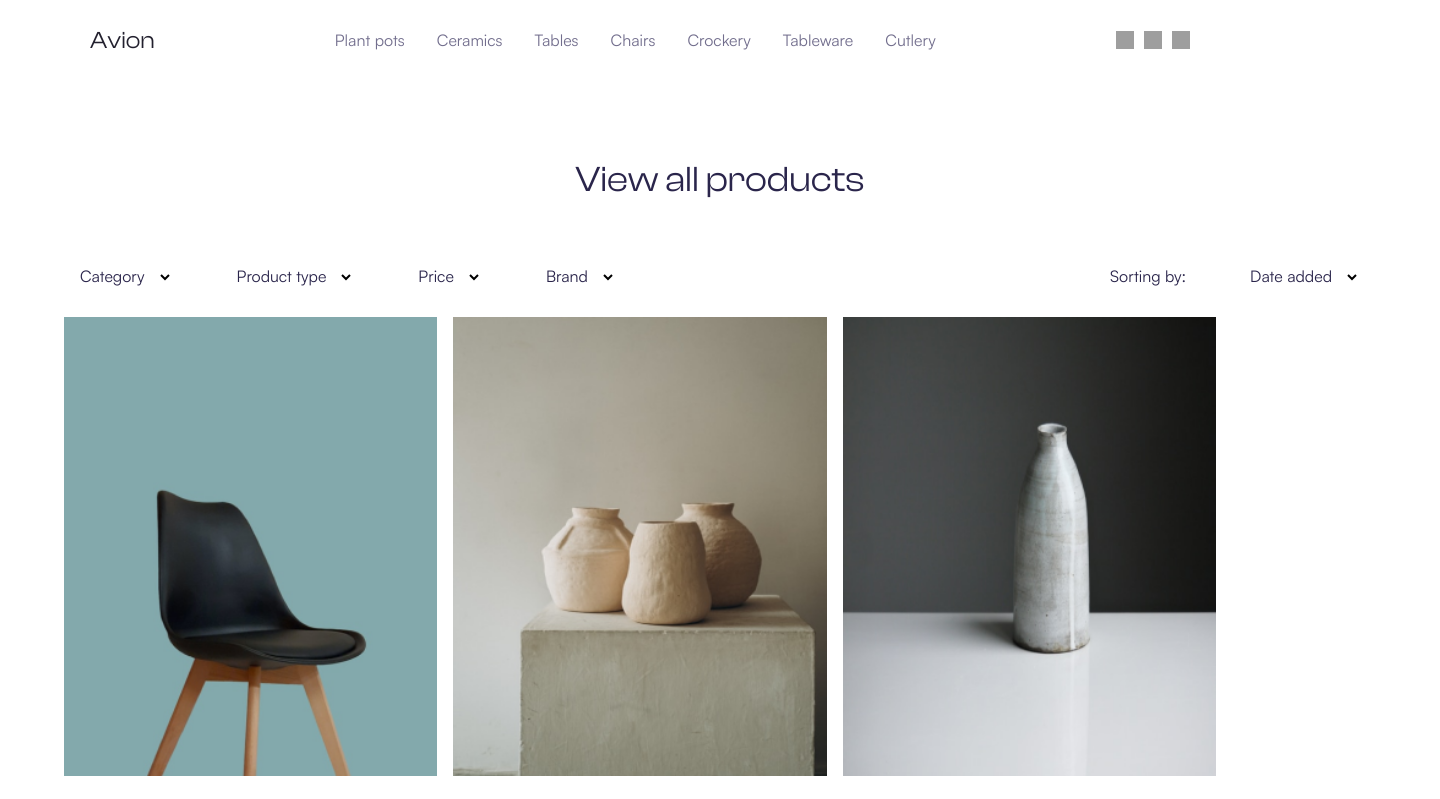
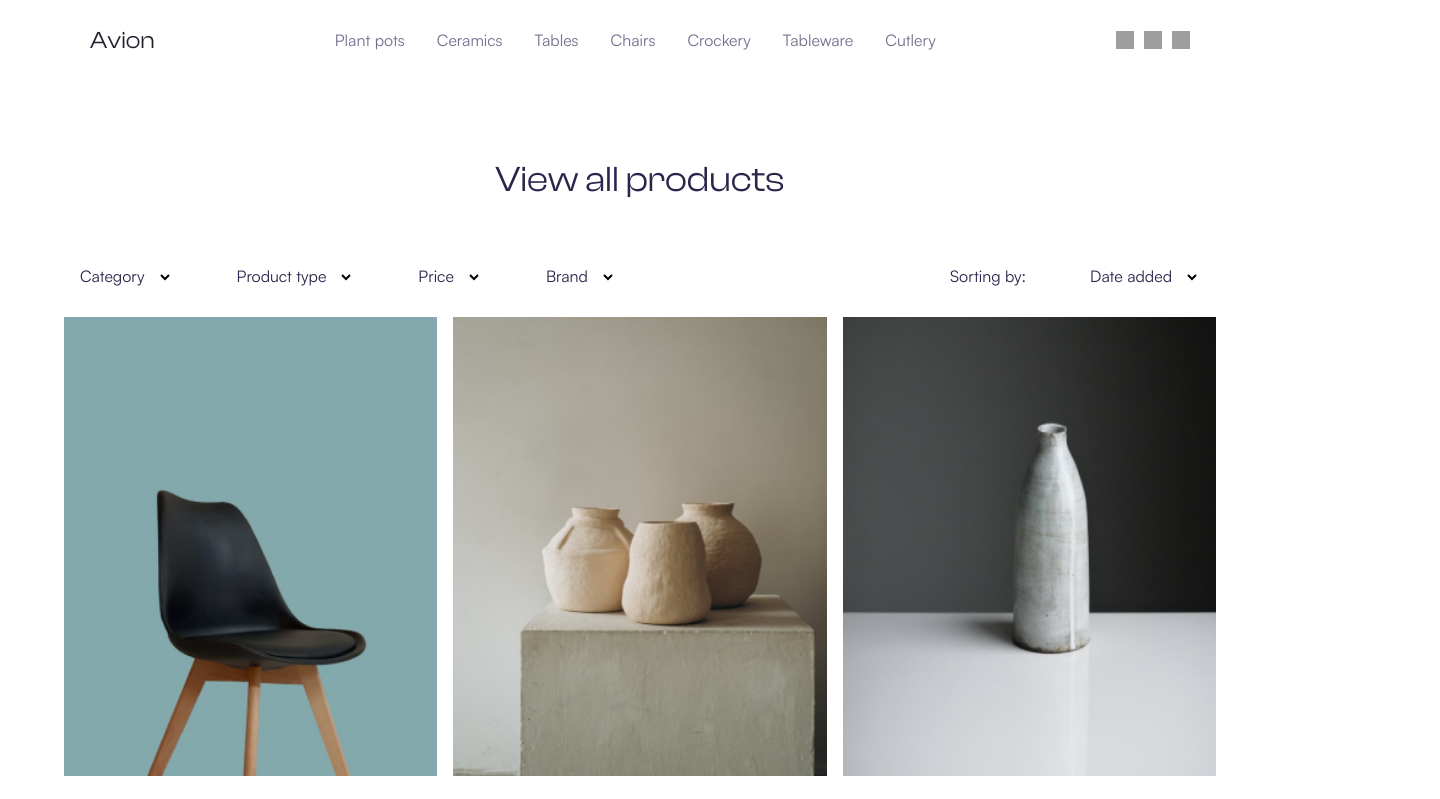
Before and after one commit to mayconndouglass/ecommerce-website-react, a React (Vite) app: page /products in a window 1280 px wide. Shown: the top 799 px of the page, 1440 px wide, since content can reach past the window. Built offline with nearby package versions, Linux system fonts and the light colour scheme; grey boxes are pictures that could not be loaded.

Commit message:
feat: All products page

```diff
--- a/src/pages/Home/components/Footer/index.tsx
+++ b/src/components/Footer/index.tsx
@@ -1,5 +1,5 @@
 import * as S from './styles'
-import { socialMedia } from '../../../../data/social-media-data'
+import { socialMedia } from '../../data/social-media-data'
 
 export const Footer = () => {
     return (
--- a/src/pages/AllProducts/components/Filter/index.tsx
+++ b/src/pages/AllProducts/components/Filter/index.tsx
@@ -21,6 +21,11 @@ export const Filter = () => {
                     <Select name='Date added' />
                 </div>
             </div>
+
+            <div className="filter-containers-mobile">
+                <Select name='Sorting' />
+                <Select name='Filtering' />
+            </div>
         </S.Container>
     )
 }
--- a/src/pages/AllProducts/components/Filter/styles.ts
+++ b/src/pages/AllProducts/components/Filter/styles.ts
@@ -7,8 +7,8 @@ export const Container = styled.section`
     align-items: center;
 
     margin: 0 auto;
-    width: 1440px;
-    padding: 1rem 80px;
+    max-width: 1440px;
+    padding: 1rem 5rem;
     height: 223px;
 
     h2 {
@@ -34,6 +34,37 @@ export const Container = styled.section`
         .first-filter, .second-filter {
             display: flex;
             gap: 4rem;
+
+            @media screen and (max-width: 980px) {
+                gap: 2rem;
+            }
+
+            @media screen and (max-width: 845px) {
+                gap: 1rem;
+            }
+        }
+    }
+
+    .filter-containers-mobile {
+        display: none;
+    }
+
+    @media screen and (max-width: 750px){
+        height: 205px;
+        background-color: ${props => props.theme['light-gray']};
+        padding: 2rem 1rem;
+
+        h2 {
+            font-size: 2rem;
+        }
+
+        .filter-container {
+            display: none;
+        }
+
+        .filter-containers-mobile {
+            display: flex;
+            gap: 12px;
         }
     }
 `
--- a/src/pages/AllProducts/components/Select/styles.ts
+++ b/src/pages/AllProducts/components/Select/styles.ts
@@ -1,6 +1,16 @@
 import styled from 'styled-components'
 
-export const Container = styled.div``
+export const Container = styled.div`
+    @media screen and (max-width: 750px){
+        display: flex;
+        align-items: center;
+        justify-content: center;
+
+        width: 156px;
+        height: 56px;
+        background-color: white;
+    }
+`
 
 export const Label = styled.label`
     font-family: 'Satoshi';
--- a/src/pages/AllProducts/index.tsx
+++ b/src/pages/AllProducts/index.tsx
@@ -5,6 +5,7 @@ import { Filter } from './components/Filter'
 import { Products } from '../../components/Products'
 
 import { productDataExtend } from '../../data/product-data-extend'
+import { Footer } from '../../components/Footer'
 
 export const AllProducts = () => {
     return (
@@ -12,6 +13,7 @@ export const AllProducts = () => {
             <HeaderV2 />
             <Filter />
             <Products data={productDataExtend} />
+            <Footer />
         </S.Main>
     )
 }
--- a/src/pages/AllProducts/styles.ts
+++ b/src/pages/AllProducts/styles.ts
@@ -1,4 +1,12 @@
 import styled from 'styled-components'
 
 export const Main = styled.main`
+    .cards-container {
+        gap: 3rem 1rem;
+    }
+
+    button {
+        margin-top: 3rem;
+        margin-bottom: 2.5rem;
+    }
 `
--- a/src/pages/Home/index.tsx
+++ b/src/pages/Home/index.tsx
@@ -6,7 +6,7 @@ import { Features } from '../../components/Features'
 import { Products } from '../../components/Products'
 import { About } from '../../components/About'
 import { Signup } from './components/Signup'
-import { Footer } from './components/Footer'
+import { Footer } from '../../components/Footer'
 
 import { productData } from '../../data/product-data'
 
```
Also changed, not shown: src/components/Footer/styles.ts (renamed from src/pages/Home/components/Footer/styles.ts).
